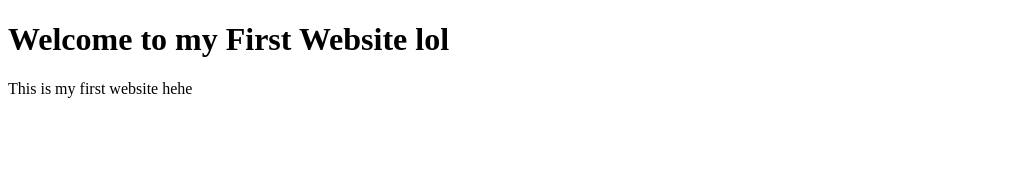
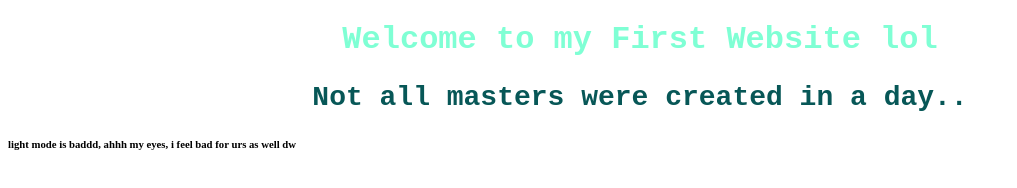
Before and after one commit to Johan-777/Johan-777.github.io, a plain HTML site: page index.html in a window 1280 px wide. Shown: the whole page, without its empty margins (0-1017 px from the left). Drawn offline with Linux system fonts and the light colour scheme.

Commit message:
Update website

```diff
--- a/index.html
+++ b/index.html
@@ -4,9 +4,24 @@
         <title>
             Website 101
         </title>
-        <body>
-            <h1>Welcome to my First Website lol</h1>
-            This is my first website hehe
-        </body>
+        <style>
+            h1 {
+                color: aquamarine;
+                font-size: 32px;
+                text-align: center;
+                font-family: 'Courier New', Courier, monospace;
+            }
+            h2 {
+                color:rgb(7, 87, 87);
+                font-size: 28px;
+                text-align: center;
+                font-family: 'Courier New', Courier, monospace;
+            }
+        </style>
     </head>
+    <body>
+        <h1>Welcome to my First Website lol</h1>
+        <h2>Not all masters were created in a day..</h2>
+        <h6>light mode is baddd, ahhh my eyes, i feel bad for urs as well dw</h6>
+    </body>
 </html>
```
